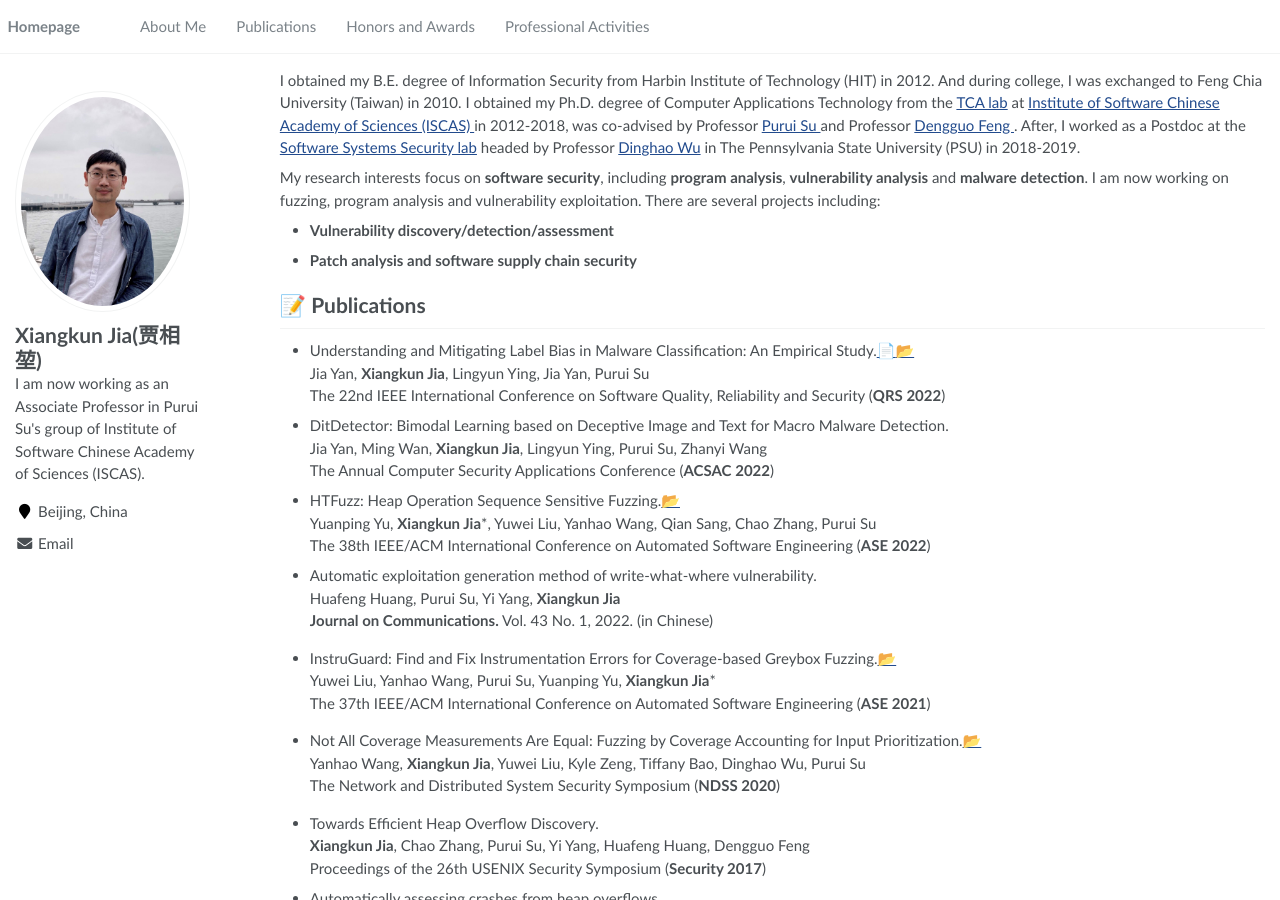
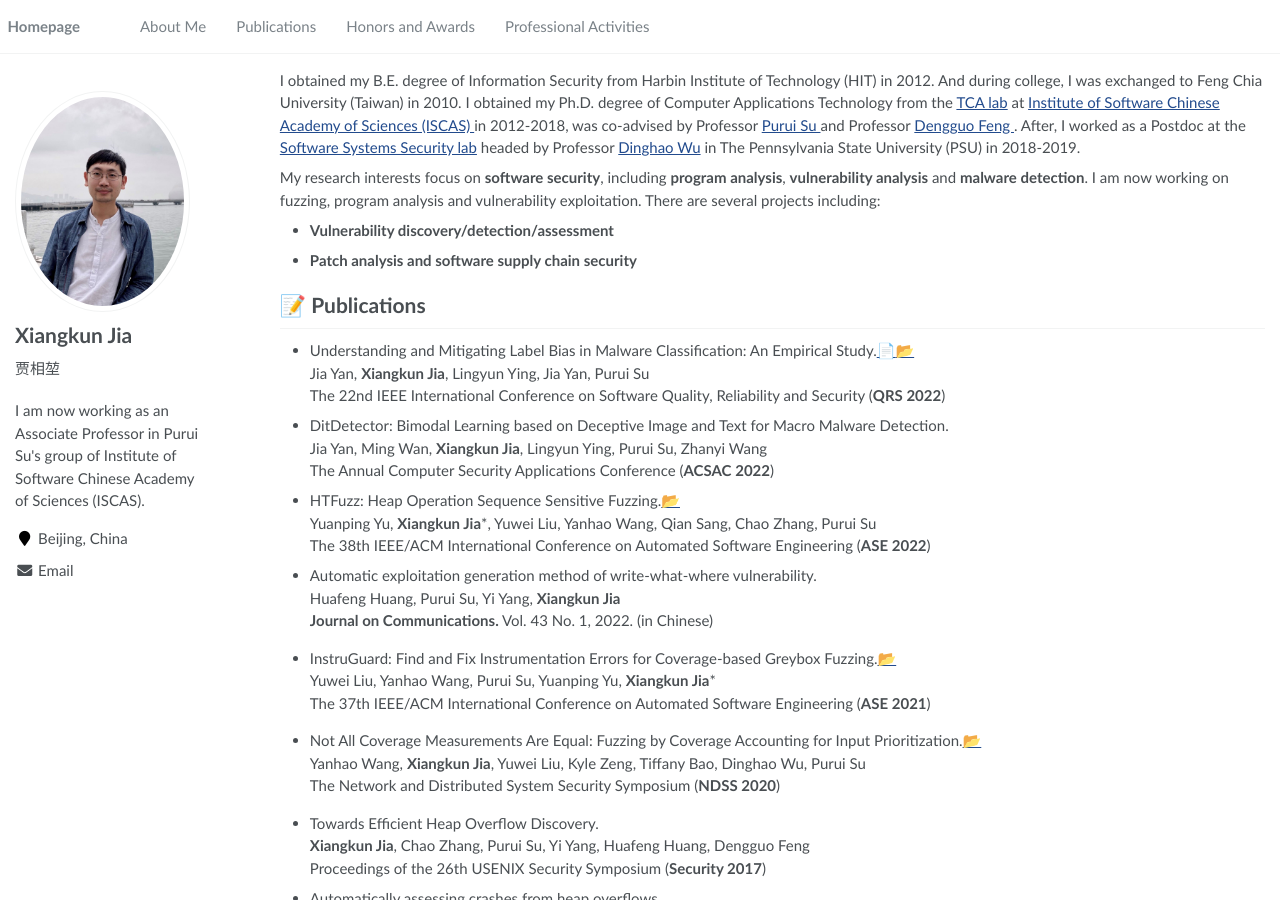
Before and after one commit to ajax4sec/ajax4sec.github.io, a Jekyll site: the page built from _pages/about.md, in a window 1280 px wide and 900 px high. Built offline with Jekyll 4.4.1, drawn with Linux system fonts in a browser that asks for light colours; some of the changed lines change nothing that is shown.

Commit message:
modify format

```diff
--- a/_config.yml
+++ b/_config.yml
@@ -21,14 +21,15 @@
 
 # Site Author
 author:
-  name             : "Xiangkun Jia(贾相堃)"
+  name             : "Xiangkun Jia"
   avatar           : "images/jia3.jpg"
-  bio              : #"Xiangkun Jia College"
+  bio              : "贾相堃"
   location         : "Beijing, China"
   employer         :
   pubmed           :
   googlescholar    : #"https://scholar.google.com/citations?user=YOUR_GOOGLE_SCHOLAR_ID"
   email            : "xiangkun@iscas.ac.cn"
+  email2            : #"xiangkun@iscas.ac.cn"
   researchgate     :  # e.g., "https://www.researchgate.net/profile/yourprofile"
   uri              :
   bitbucket        :
--- a/_includes/author-profile.html
+++ b/_includes/author-profile.html
@@ -126,6 +126,9 @@
       {% if author.email %}
         <a href="mailto:{{ author.email }}"><i class="fas fa-fw fa-envelope" aria-hidden="true"></i></a>
       {% endif %}
+      {% if author.email2 %}
+        <a href="mailto:{{ author.email2 }}"><i class="fas fa-fw fa-envelope" aria-hidden="true"></i></a>
+      {% endif %}
       {% if author.keybase %}
         <a href="https://keybase.io/{{ author.keybase }}"><i class="fas fa-fw fa-key" aria-hidden="true"></i></a>
       {% endif %}
```
